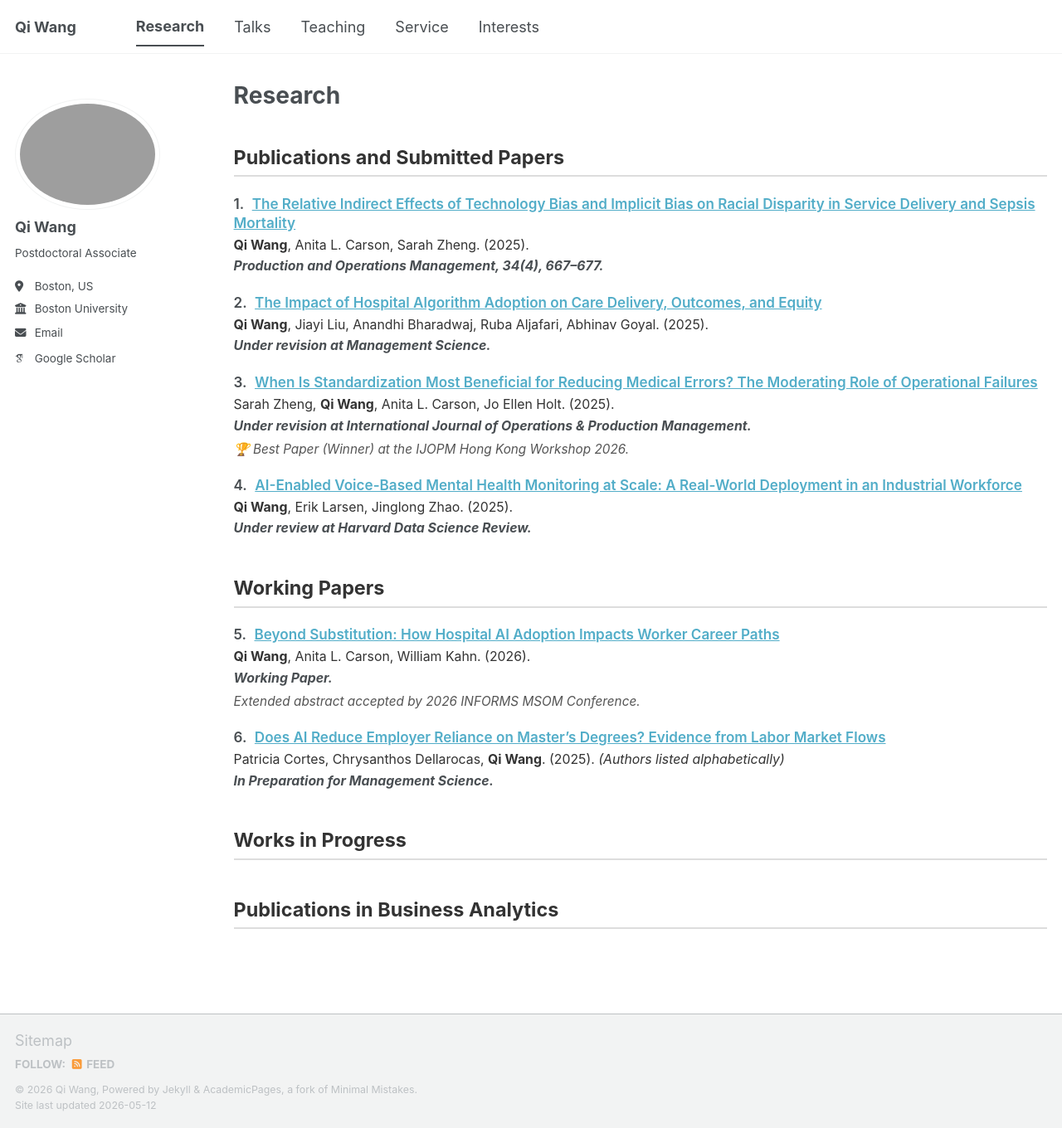
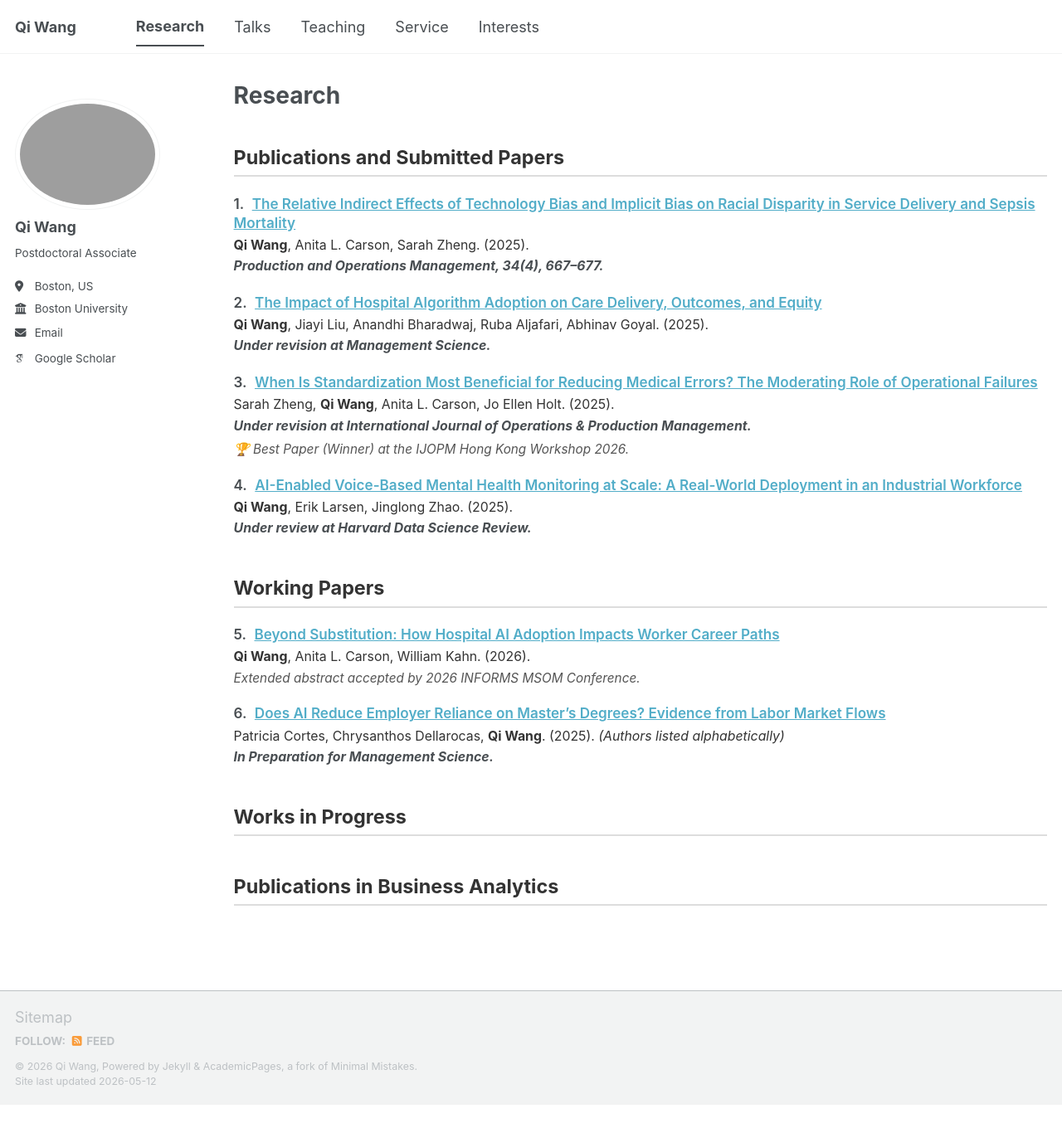
Before and after one commit to qiwang-katherine/qiwang-katherine.github.io, a Jekyll site: the page built from _pages/publications.html, in a window 1280 px wide and 1360 px high. Shown: the whole window at 83% size. Built offline with Jekyll 4.4.1, drawn with Linux system fonts in a browser that asks for light colours; some web fonts are replaced; a script bundle is joined from its source files by our own code; library files that are not in the unit come from our copies.

Commit message:
Update 2026-09-wip-ai-career.md

```diff
--- a/_publications/2026-09-wip-ai-career.md
+++ b/_publications/2026-09-wip-ai-career.md
@@ -5,7 +5,6 @@ permalink: /publication/05-wp-ai-career
 category: working
 pub_number: 5
 authors: '<b>Qi Wang</b>, Anita L. Carson, William Kahn. (2026).'
-venue_line: 'Working Paper.'
 note: 'Extended abstract accepted by 2026 INFORMS MSOM Conference.'
 date: 2026-01-01
 ---
```
